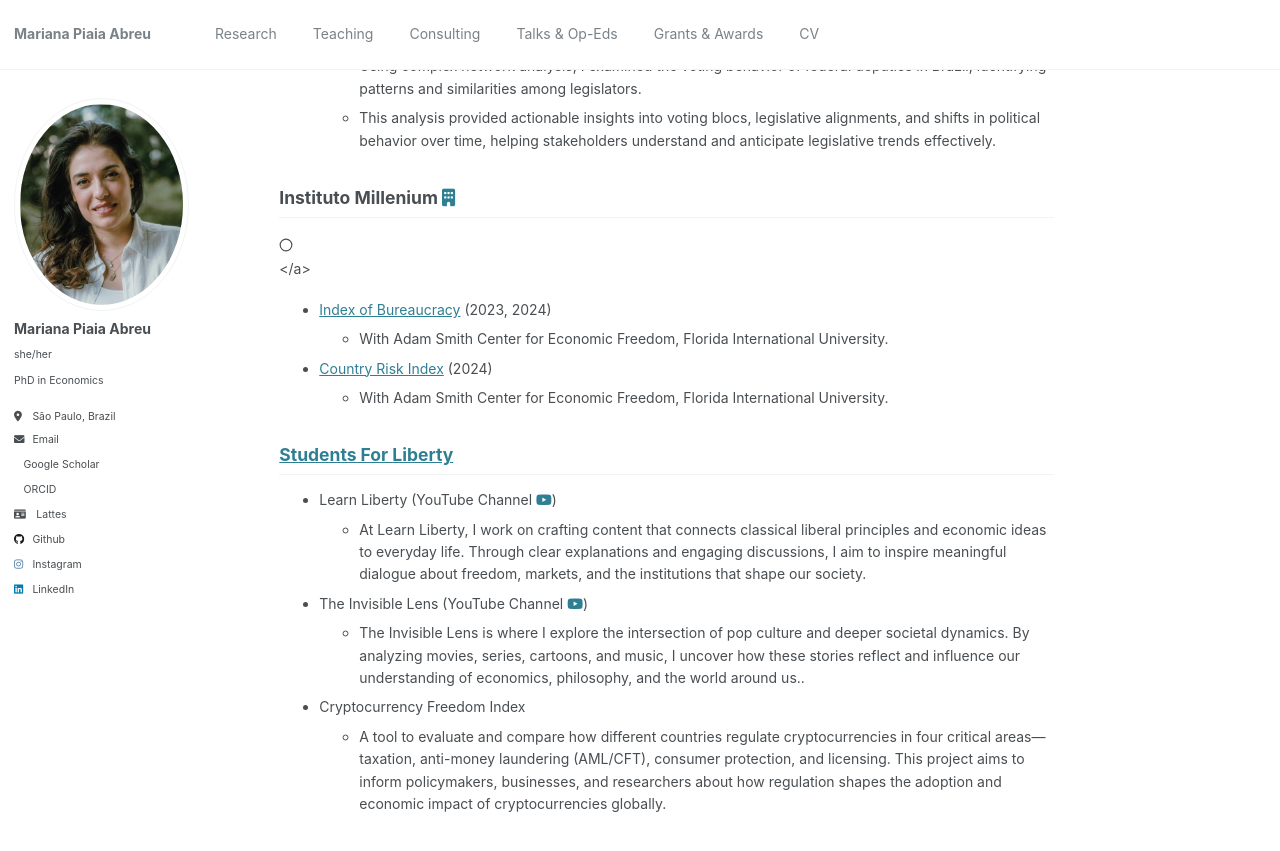
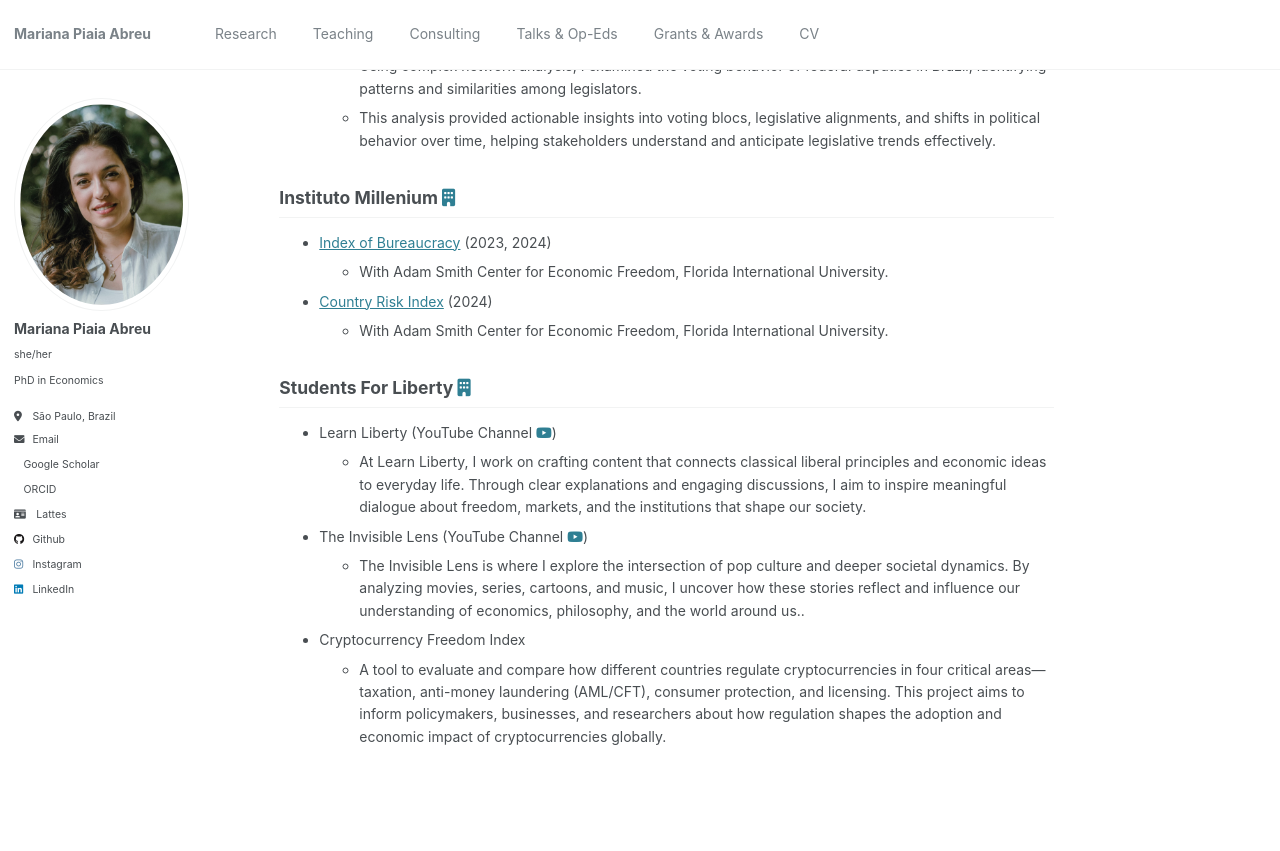
Before and after one commit to piaiaabreu/piaiaabreu.github.io, a Jekyll site: the page built from _pages/consulting.md, in a window 1280 px wide and 900 px high, scrolled down 540 px. Shown: the top 851 px of the window. Built offline with Jekyll 4.4.1, drawn with Linux system fonts in a browser that asks for light colours; a style sheet for code colours, icons or effects is not loaded.

Commit message:
Update consulting.md

```diff
--- a/_pages/consulting.md
+++ b/_pages/consulting.md
@@ -24,13 +24,7 @@ redirect_from:
 
 
 
-## Instituto Millenium <a href="https://www.institutomillenium.org.br" target="_blank" title="Instituto Millenium"><i class="fas fa-building"></i></a>
-
-<a href="https://www.institutomillenium.org.br" target="_blank" title="Instituto Millenium">
-  <svg xmlns="http://www.w3.org/2000/svg" width="14" height="14" viewBox="0 0 24 24" fill="none" stroke="currentColor" stroke-width="2" stroke-linecap="round" stroke-linejoin="round">
-    <circle cx="12" cy="12" r="10"></circle> <!-- Replace this with the actual Millenium SVG content -->
-  </svg>
-</a>
+## Instituto Millenium <a href="https://institutomillenium.org.br/colunistas/mariana-piaia/" target="_blank" title="Instituto Millenium"><i class="fas fa-building"></i></a>
 
 * [Index of Bureaucracy](https://freedom.fiu.edu/index-of-bureaucracy/) (2023, 2024)
   * With Adam Smith Center for Economic Freedom, Florida International University.
@@ -40,7 +34,7 @@ redirect_from:
 
 
 
-## [Students For Liberty](https://studentsforliberty.org/blog/staff/mariana-piaia/)
+## Students For Liberty <a href="https://studentsforliberty.org/blog/staff/mariana-piaia/" target="_blank" title="Instituto Millenium"><i class="fas fa-building"></i></a>
 
 * Learn Liberty (YouTube Channel  <a href="https://www.youtube.com/learnliberty" target="_blank" title="YouTube"><i class="fab fa-youtube"></i></a>)
   * At Learn Liberty, I work on crafting content that connects classical liberal principles and economic ideas to everyday life. Through clear explanations and engaging discussions, I aim to inspire meaningful dialogue about freedom, markets, and the institutions that shape our society.
```
